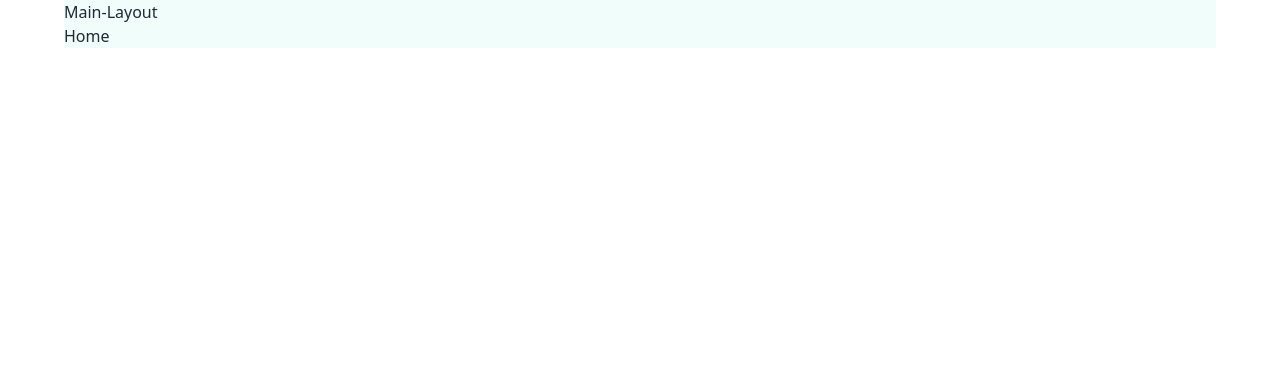
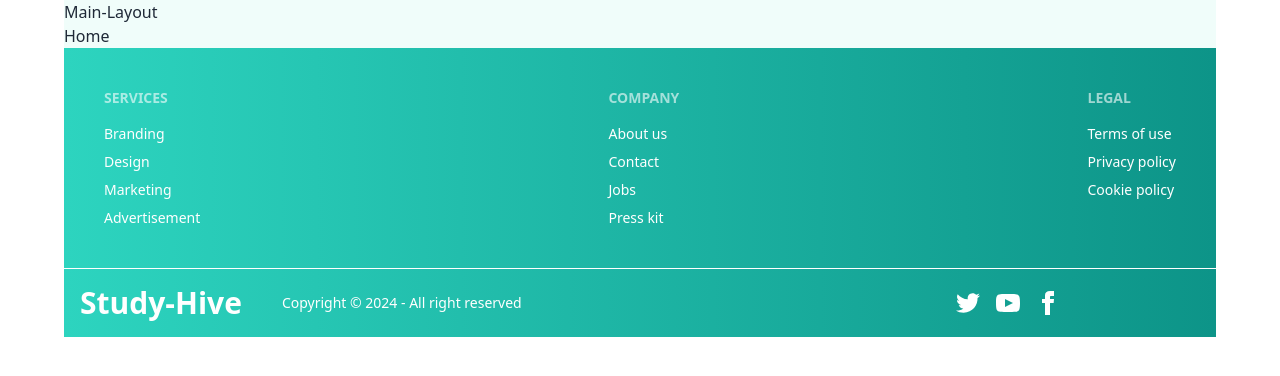
Before and after one commit to MehediBytes/study-hive-client, a React (Vite) app: page / in a window 1280 px wide. Shown: the top 376 px of the page. Built offline with nearby package versions, Linux system fonts and the light colour scheme.

Commit message:
Add a footer and continuing the firebase auth work

```diff
--- /dev/null
+++ b/src/components/Footer.jsx
@@ -0,0 +1,73 @@
+import React from 'react';
+
+const Footer = () => {
+    return (
+        <div>
+            <footer className="footer bg-gradient-to-r from-teal-400 to-teal-600 text-base-100 p-10 md:flex md:justify-between">
+                <nav>
+                    <h6 className="footer-title">Services</h6>
+                    <a className="link link-hover">Branding</a>
+                    <a className="link link-hover">Design</a>
+                    <a className="link link-hover">Marketing</a>
+                    <a className="link link-hover">Advertisement</a>
+                </nav>
+                <nav>
+                    <h6 className="footer-title">Company</h6>
+                    <a className="link link-hover">About us</a>
+                    <a className="link link-hover">Contact</a>
+                    <a className="link link-hover">Jobs</a>
+                    <a className="link link-hover">Press kit</a>
+                </nav>
+                <nav>
+                    <h6 className="footer-title">Legal</h6>
+                    <a className="link link-hover">Terms of use</a>
+                    <a className="link link-hover">Privacy policy</a>
+                    <a className="link link-hover">Cookie policy</a>
+                </nav>
+            </footer>
+            <footer className="footer bg-gradient-to-r from-teal-400 to-teal-600 text-base-100 border-base-100 border-t items-center p-4">
+                <aside className="grid-flow-col items-center gap-10">
+                    <h1 className='text-base-100 text-xl md:text-3xl font-extrabold'>Study-Hive</h1>
+                    <p className='text-base-100'>Copyright © {new Date().getFullYear()} - All right reserved</p>
+                </aside>
+                <nav className="grid-flow-col gap-4 md:place-self-center md:justify-self-end- text-base-100">
+                    <a>
+                        <svg
+                            xmlns="http://www.w3.org/2000/svg"
+                            width="24"
+                            height="24"
+                            viewBox="0 0 24 24"
+                            className="fill-current cursor-pointer">
+                            <path
+                                d="M24 4.557c-.883.392-1.832.656-2.828.775 1.017-.609 1.798-1.574 2.165-2.724-.951.564-2.005.974-3.127 1.195-.897-.957-2.178-1.555-3.594-1.555-3.179 0-5.515 2.966-4.797 6.045-4.091-.205-7.719-2.165-10.148-5.144-1.29 2.213-.669 5.108 1.523 6.574-.806-.026-1.566-.247-2.229-.616-.054 2.281 1.581 4.415 3.949 4.89-.693.188-1.452.232-2.224.084.626 1.956 2.444 3.379 4.6 3.419-2.07 1.623-4.678 2.348-7.29 2.04 2.179 1.397 4.768 2.212 7.548 2.212 9.142 0 14.307-7.721 13.995-14.646.962-.695 1.797-1.562 2.457-2.549z"></path>
+                        </svg>
+                    </a>
+                    <a>
+                        <svg
+                            xmlns="http://www.w3.org/2000/svg"
+                            width="24"
+                            height="24"
+                            viewBox="0 0 24 24"
+                            className="fill-current cursor-pointer">
+                            <path
+                                d="M19.615 3.184c-3.604-.246-11.631-.245-15.23 0-3.897.266-4.356 2.62-4.385 8.816.029 6.185.484 8.549 4.385 8.816 3.6.245 11.626.246 15.23 0 3.897-.266 4.356-2.62 4.385-8.816-.029-6.185-.484-8.549-4.385-8.816zm-10.615 12.816v-8l8 3.993-8 4.007z"></path>
+                        </svg>
+                    </a>
+                    <a>
+                        <svg
+                            xmlns="http://www.w3.org/2000/svg"
+                            width="24"
+                            height="24"
+                            viewBox="0 0 24 24"
+                            className="fill-current cursor-pointer">
+                            <path
+                                d="M9 8h-3v4h3v12h5v-12h3.642l.358-4h-4v-1.667c0-.955.192-1.333 1.115-1.333h2.885v-5h-3.808c-3.596 0-5.192 1.583-5.192 4.615v3.385z"></path>
+                        </svg>
+                    </a>
+                </nav>
+            </footer>
+        </div>
+    );
+};
+
+export default Footer;
--- a/src/layouts/HomeLayout.jsx
+++ b/src/layouts/HomeLayout.jsx
@@ -1,5 +1,6 @@
 import React from 'react';
 import { Outlet } from 'react-router-dom';
+import Footer from '../components/Footer';
 
 const HomeLayout = () => {
     return (
@@ -14,7 +15,7 @@
 
             {/* Footer */}
             <footer>
-
+                <Footer></Footer>
             </footer>
         </div>
     );
```
